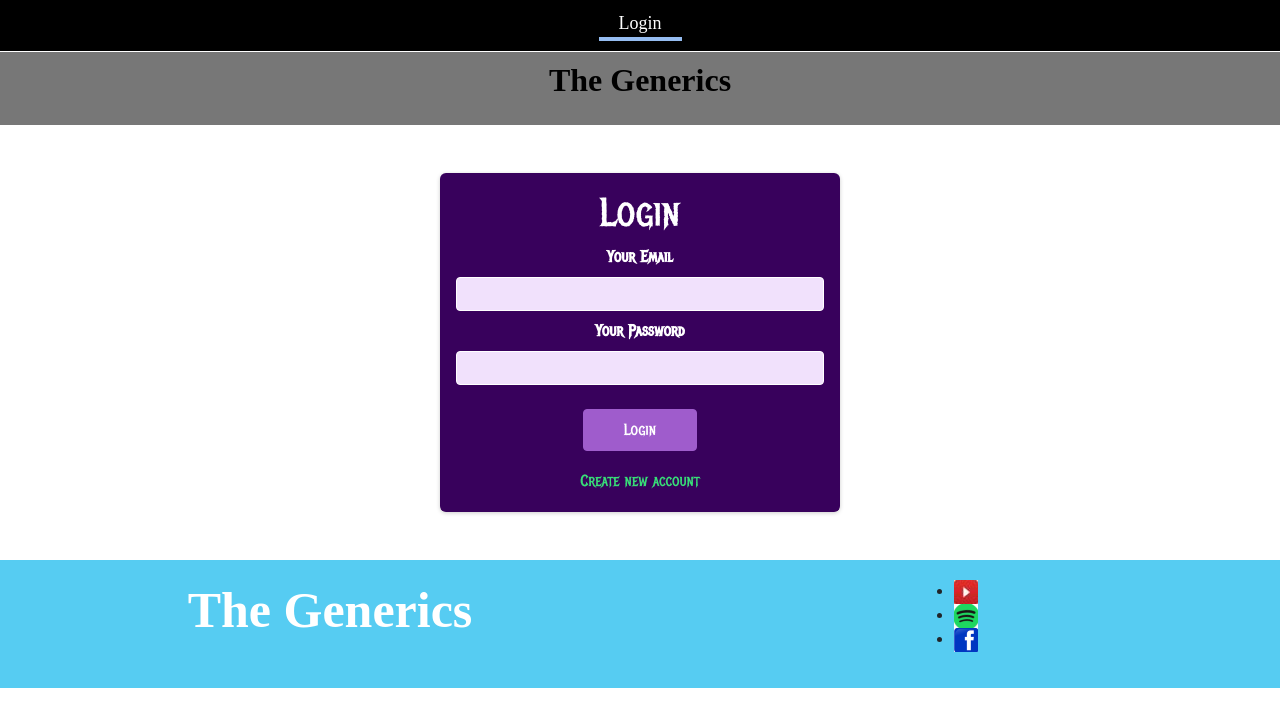
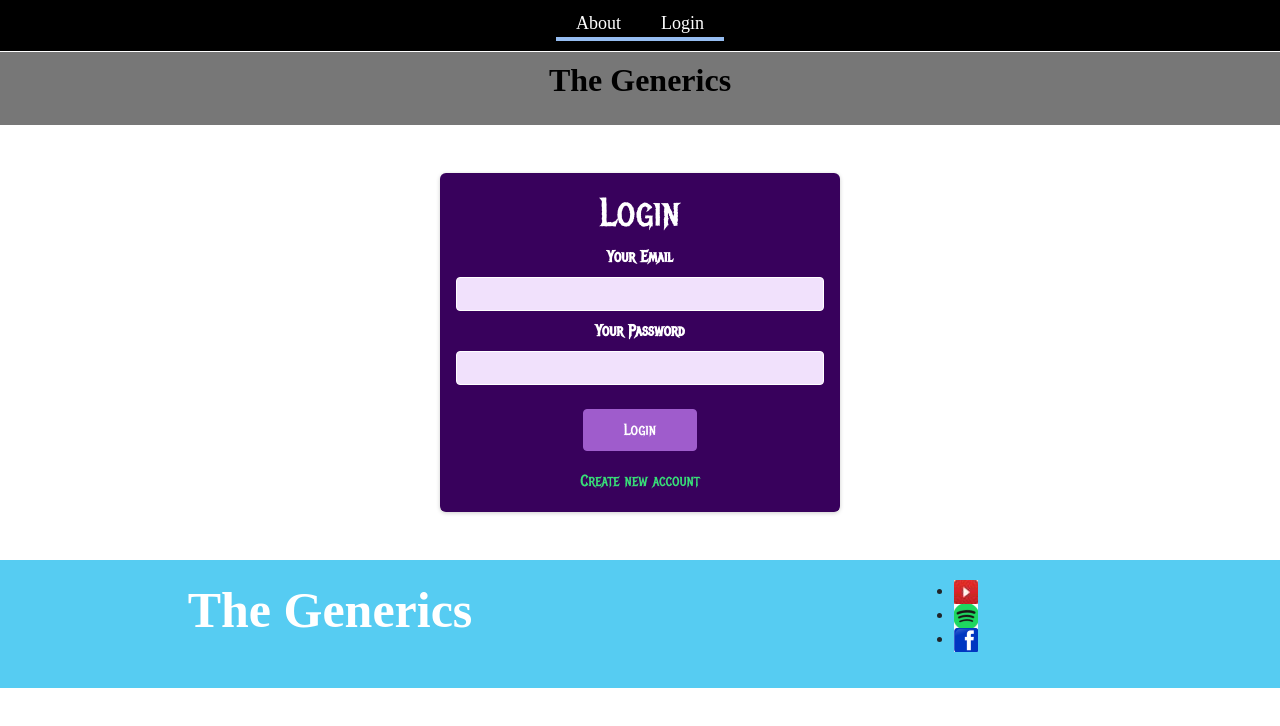
Before and after one commit to Pavan0409/e-commerce, a React (Create React App) app: page /login in a window 1280 px wide. Shown: the top 726 px of the page. Built offline with nearby package versions, Linux system fonts and the light colour scheme.

Commit message:
adding login to ecoomerce

```diff
--- a/src/components/Layout/Header/Header.js
+++ b/src/components/Layout/Header/Header.js
@@ -52,6 +52,14 @@ const Header = (props) => {
               <li>About</li>
             </NavLink>
           )}
+          {!isLoggedIn && (
+            <NavLink
+              className={(navData) => (navData.isActive ? "active" : "")}
+              to="/login"
+            >
+              <li>About</li>
+            </NavLink>
+          )}
           {isLoggedIn && (
             <NavLink
               className={(navData) => (navData.isActive ? "active" : "")}
```
